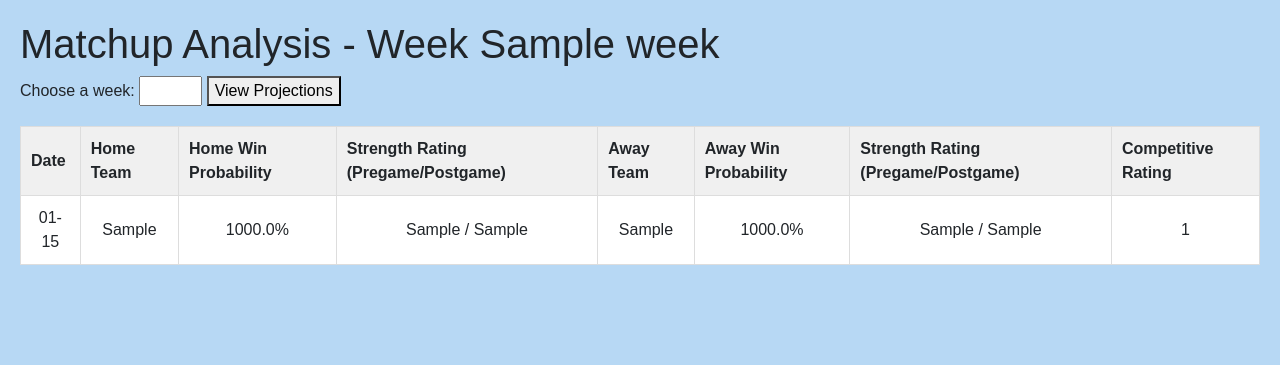
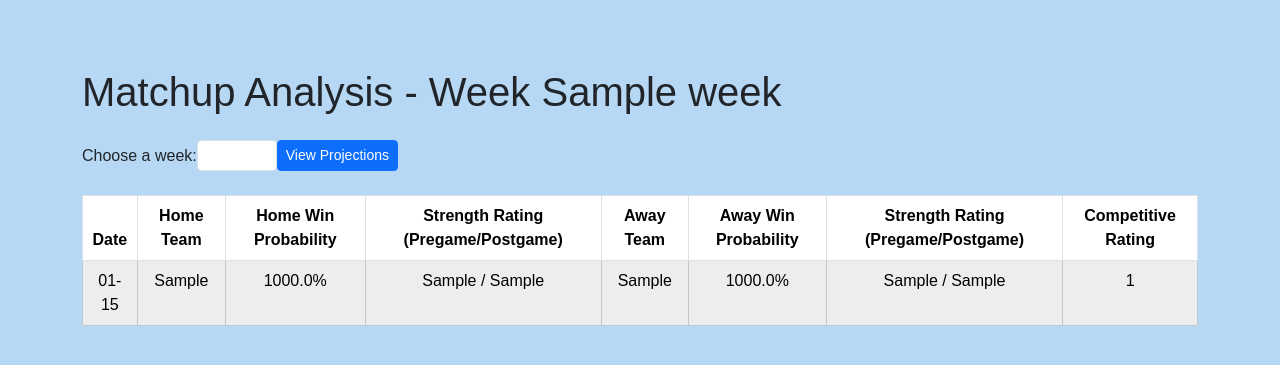
Before and after one commit to blainesea/CFBHub-Personal, a Flask app: template templates/gameProjections.html in a window 1280 px wide. Shown: the part 197-562 px from the top of the page. Run offline with Flask 3, Linux system fonts and the light colour scheme; the template is opened without the code that fills it: most values are stand-ins (such as "Sample title", 1, 10 or a date in 2020).

Commit message:
change matchup analysis

```diff
--- a/templates/gameProjections.html
+++ b/templates/gameProjections.html
@@ -1,57 +1,62 @@
 {% extends 'base.html' %}
 
 {% block content %}
-<h1>Matchup Analysis - Week {{ week }}</h1>
+<div class="container mt-5">
+    <h1 class="mb-4">Matchup Analysis - Week {{ week }}</h1>
 
     <!-- Form to select week -->
-<form action="{{ url_for('gameProjections') }}" method="get" style="margin-bottom: 20px;">
-    <label for="week">Choose a week:</label>
-    <input type="number" id="week" name="week" min="1" max="15" value="{{ week }}">
-    <button type="submit">View Projections</button>
+    <form action="{{ url_for('gameProjections') }}" method="get" class="mb-4 d-flex align-items-center">
+        <label for="week" class="mr-2">Choose a week:</label>
+        <input type="number" id="week" name="week" class="form-control form-control-sm mr-2" min="1" max="15" value="{{ week }}" style="width: 80px;">
+        <button type="submit" class="btn btn-primary btn-sm">View Projections</button>
     </form>
 
-<table style="width: 100%; border-collapse: collapse;">
-    <thead>
-        <tr style="background-color: #f0f0f0;">
-            <th style="padding: 10px; border: 1px solid #ddd;">Date</th>
-            <th style="padding: 10px; border: 1px solid #ddd;">Home Team</th>
-            <th style="padding: 10px; border: 1px solid #ddd;">Home Win Probability</th>
-            <th style="padding: 10px; border: 1px solid #ddd;">Strength Rating (Pregame/Postgame)</th>
-            <th style="padding: 10px; border: 1px solid #ddd;">Away Team</th>
-            <th style="padding: 10px; border: 1px solid #ddd;">Away Win Probability</th>
-            <th style="padding: 10px; border: 1px solid #ddd;">Strength Rating (Pregame/Postgame)</th>
-            <th style="padding: 10px; border: 1px solid #ddd;">Competitive Rating</th>
+    <!-- Game Projections Table -->
+    <div class="table-responsive">
+        <table class="table table-bordered table-striped table-hover">
+            <thead class="thead-light">
+                <tr>
+                    <th class="text-center">Date</th>
+                    <th class="text-center">Home Team</th>
+                    <th class="text-center">Home Win Probability</th>
+                    <th class="text-center">Strength Rating (Pregame/Postgame)</th>
+                    <th class="text-center">Away Team</th>
+                    <th class="text-center">Away Win Probability</th>
+                    <th class="text-center">Strength Rating (Pregame/Postgame)</th>
+                    <th class="text-center">Competitive Rating</th>
                 </tr>
             </thead>
             <tbody>
                 {% if games %}
                     {% for game in games %}
-                <tr style="background-color: {% if loop.index0 % 2 == 0 %}#ffffff{% else %}#f9f9f9{% endif %};">
-                    <td style="padding: 10px; border: 1px solid #ddd; text-align: center;">{{ game.start_date[5:7] }}-{{ game.start_date[8:10] if game.start_date }}</td>
-                    <td style="padding: 10px; border: 1px solid #ddd; text-align: center;">{{ game.home_team }}</td>
-                    <td style="padding: 10px; border: 1px solid #ddd; text-align: center;">
+                        <tr class="{% if loop.index0 % 2 == 0 %}table-light{% else %}table-secondary{% endif %}">
+                            <td class="text-center">{{ game.start_date[5:7] }}-{{ game.start_date[8:10] if game.start_date }}</td>
+                            <td class="text-center">{{ game.home_team }}</td>
+                            <td class="text-center">
                                 {{ (game.home_post_win_prob | float * 100) | round(1) }}%
                             </td>
-                    <td style="padding: 10px; border: 1px solid #ddd; text-align: center;">
+                            <td class="text-center">
                                 {{ game.home_pregame_elo }} / {{ game.home_postgame_elo if game.home_postgame_elo else '-' }}
                             </td>
-                    <td style="padding: 10px; border: 1px solid #ddd; text-align: center;">{{ game.away_team }}</td>
-                    <td style="padding: 10px; border: 1px solid #ddd; text-align: center;">
+                            <td class="text-center">{{ game.away_team }}</td>
+                            <td class="text-center">
                                 {{ (game.away_post_win_prob | float * 100) | round(1) }}%
                             </td>
-                    <td style="padding: 10px; border: 1px solid #ddd; text-align: center;">
+                            <td class="text-center">
                                 {{ game.away_pregame_elo }} / {{ game.away_postgame_elo if game.away_postgame_elo else '-' }}
                             </td>
-                    <td style="padding: 10px; border: 1px solid #ddd; text-align: center;">
+                            <td class="text-center">
                                 {{ game.excitement_index[:5] if game.excitement_index else '-' }}
                             </td>
                         </tr>
                     {% endfor %}
                 {% else %}
                     <tr>
-                <td colspan="9" style="padding: 10px; text-align: center; color: #666;">No predictions available for this week.</td>
+                        <td colspan="8" class="text-center text-muted">No predictions available for this week.</td>
                     </tr>
                 {% endif %}
             </tbody>
         </table>
+    </div>
+</div>
 {% endblock %}
```
Also changed, not shown: instance/football_hub.db. Lines whose indentation alone changed are shown as unchanged.
